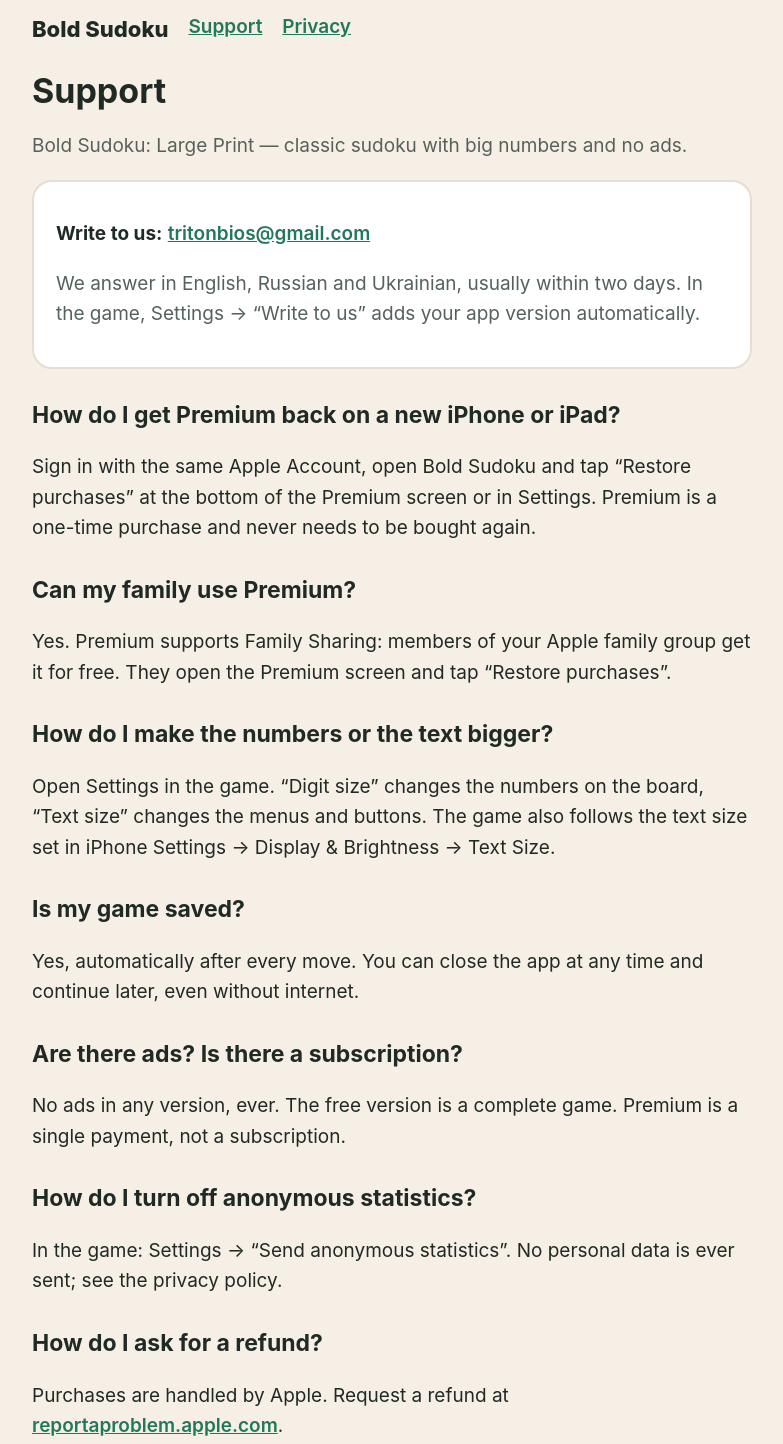
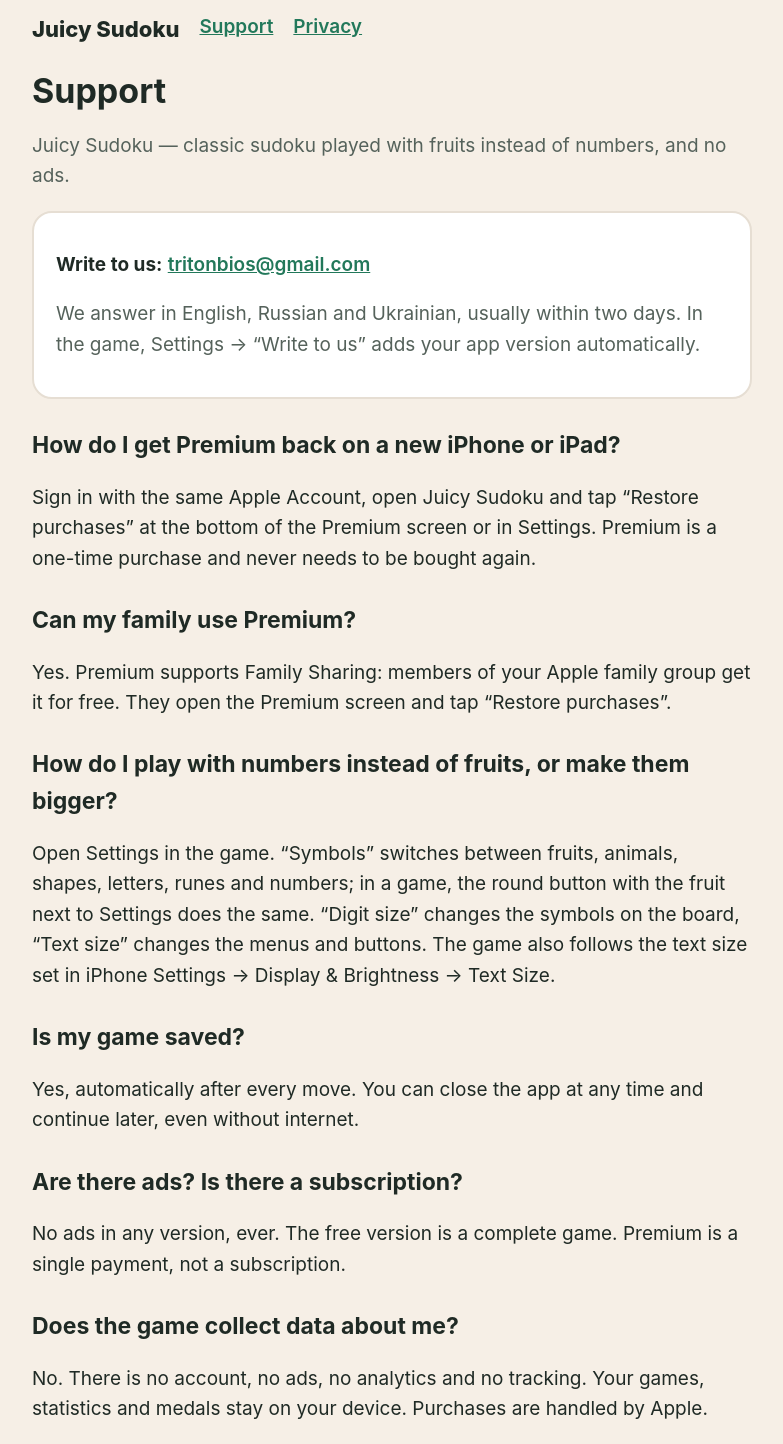
Before and after one commit to triton1988/boldsudoku, a plain HTML site: page support.html in a window 1280 px wide. Shown: the part 20-1464 px from the top of the page, without its empty margins (248-1031 px from the left). Drawn offline with Linux system fonts and the light colour scheme.

Commit message:
Update support.html

```diff
--- a/support.html
+++ b/support.html
@@ -3,7 +3,7 @@
 <head>
 <meta charset="utf-8">
 <meta name="viewport" content="width=device-width, initial-scale=1">
-<title>Bold Sudoku — Support</title>
+<title>Juicy Sudoku — Support</title>
 <style>
 :root{color-scheme:light dark;--bg:#f6efe6;--card:#fff;--text:#1f2a25;--muted:#55625b;--accent:#22785a;--line:#e6ded3}
 @media (prefers-color-scheme:dark){:root{--bg:#141a33;--card:#1c2444;--text:#efeadf;--muted:#b9b4c9;--accent:#f4d58d;--line:#33406a}}
@@ -21,25 +21,25 @@ footer{margin-top:40px;color:var(--muted);font-size:16px}
 </head>
 <body>
 <main>
-<nav><a class="brand" href="./">Bold Sudoku</a><a href="support.html">Support</a><a href="privacy.html">Privacy</a></nav>
+<nav><a class="brand" href="./">Juicy Sudoku</a><a href="support.html">Support</a><a href="privacy.html">Privacy</a></nav>
 <h1>Support</h1>
-<p class="muted">Bold Sudoku: Large Print — classic sudoku with big numbers and no ads.</p>
+<p class="muted">Juicy Sudoku — classic sudoku played with fruits instead of numbers, and no ads.</p>
 <div class="card">
-<p><strong>Write to us:</strong> <a href="mailto:tritonbios@gmail.com?subject=Bold%20Sudoku">tritonbios@gmail.com</a></p>
+<p><strong>Write to us:</strong> <a href="mailto:tritonbios@gmail.com?subject=Juicy%20Sudoku">tritonbios@gmail.com</a></p>
 <p class="muted">We answer in English, Russian and Ukrainian, usually within two days. In the game, Settings → “Write to us” adds your app version automatically.</p>
 </div>
 <h2>How do I get Premium back on a new iPhone or iPad?</h2>
-<p>Sign in with the same Apple Account, open Bold Sudoku and tap “Restore purchases” at the bottom of the Premium screen or in Settings. Premium is a one-time purchase and never needs to be bought again.</p>
+<p>Sign in with the same Apple Account, open Juicy Sudoku and tap “Restore purchases” at the bottom of the Premium screen or in Settings. Premium is a one-time purchase and never needs to be bought again.</p>
 <h2>Can my family use Premium?</h2>
 <p>Yes. Premium supports Family Sharing: members of your Apple family group get it for free. They open the Premium screen and tap “Restore purchases”.</p>
-<h2>How do I make the numbers or the text bigger?</h2>
-<p>Open Settings in the game. “Digit size” changes the numbers on the board, “Text size” changes the menus and buttons. The game also follows the text size set in iPhone Settings → Display &amp; Brightness → Text Size.</p>
+<h2>How do I play with numbers instead of fruits, or make them bigger?</h2>
+<p>Open Settings in the game. “Symbols” switches between fruits, animals, shapes, letters, runes and numbers; in a game, the round button with the fruit next to Settings does the same. “Digit size” changes the symbols on the board, “Text size” changes the menus and buttons. The game also follows the text size set in iPhone Settings → Display &amp; Brightness → Text Size.</p>
 <h2>Is my game saved?</h2>
 <p>Yes, automatically after every move. You can close the app at any time and continue later, even without internet.</p>
 <h2>Are there ads? Is there a subscription?</h2>
 <p>No ads in any version, ever. The free version is a complete game. Premium is a single payment, not a subscription.</p>
-<h2>How do I turn off anonymous statistics?</h2>
-<p>In the game: Settings → “Send anonymous statistics”. No personal data is ever sent; see the privacy policy.</p>
+<h2>Does the game collect data about me?</h2>
+<p>No. There is no account, no ads, no analytics and no tracking. Your games, statistics and medals stay on your device. Purchases are handled by Apple.</p>
 <h2>How do I ask for a refund?</h2>
 <p>Purchases are handled by Apple. Request a refund at <a href="https://reportaproblem.apple.com">reportaproblem.apple.com</a>.</p>
 <h2>Privacy</h2>
```
